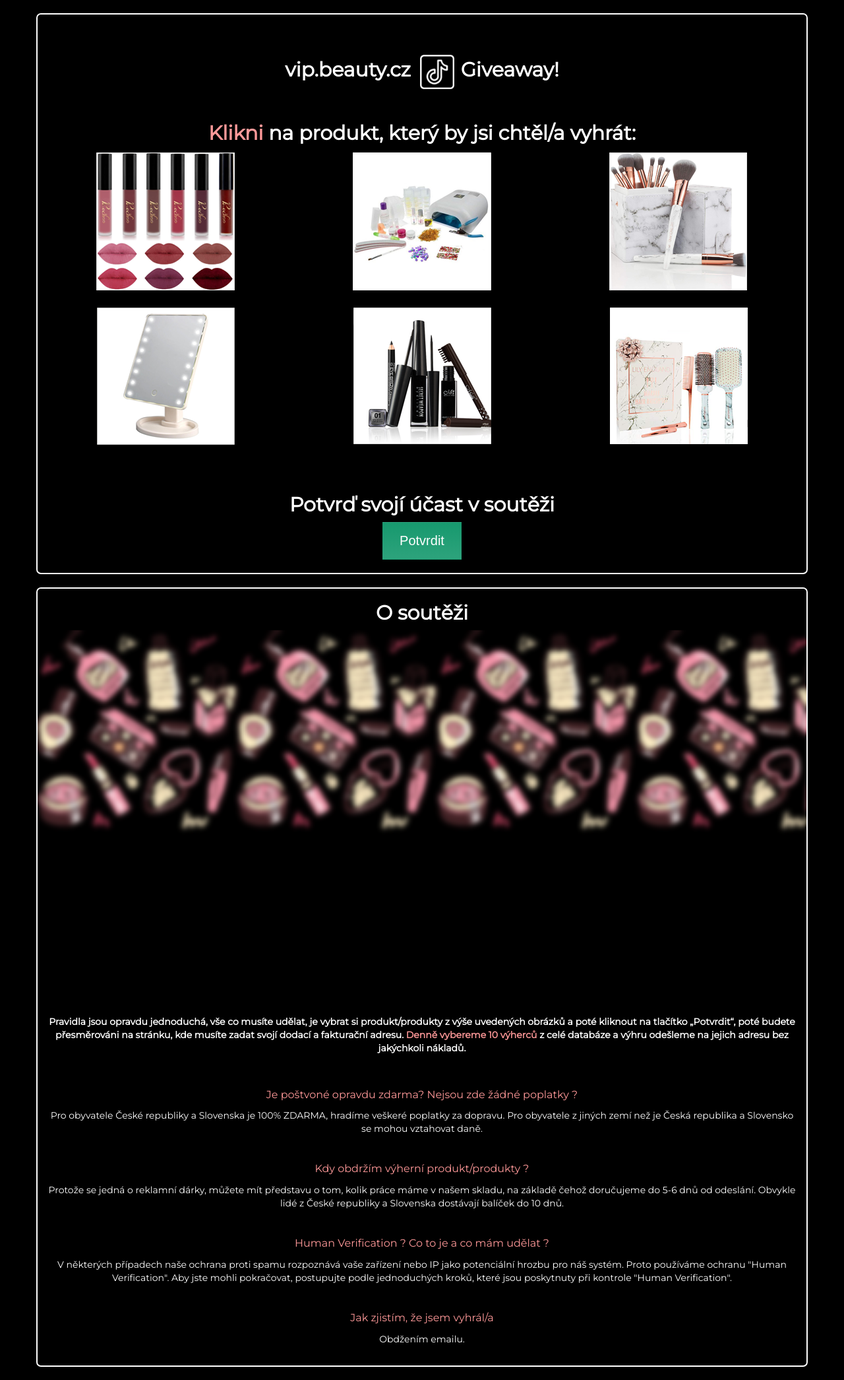
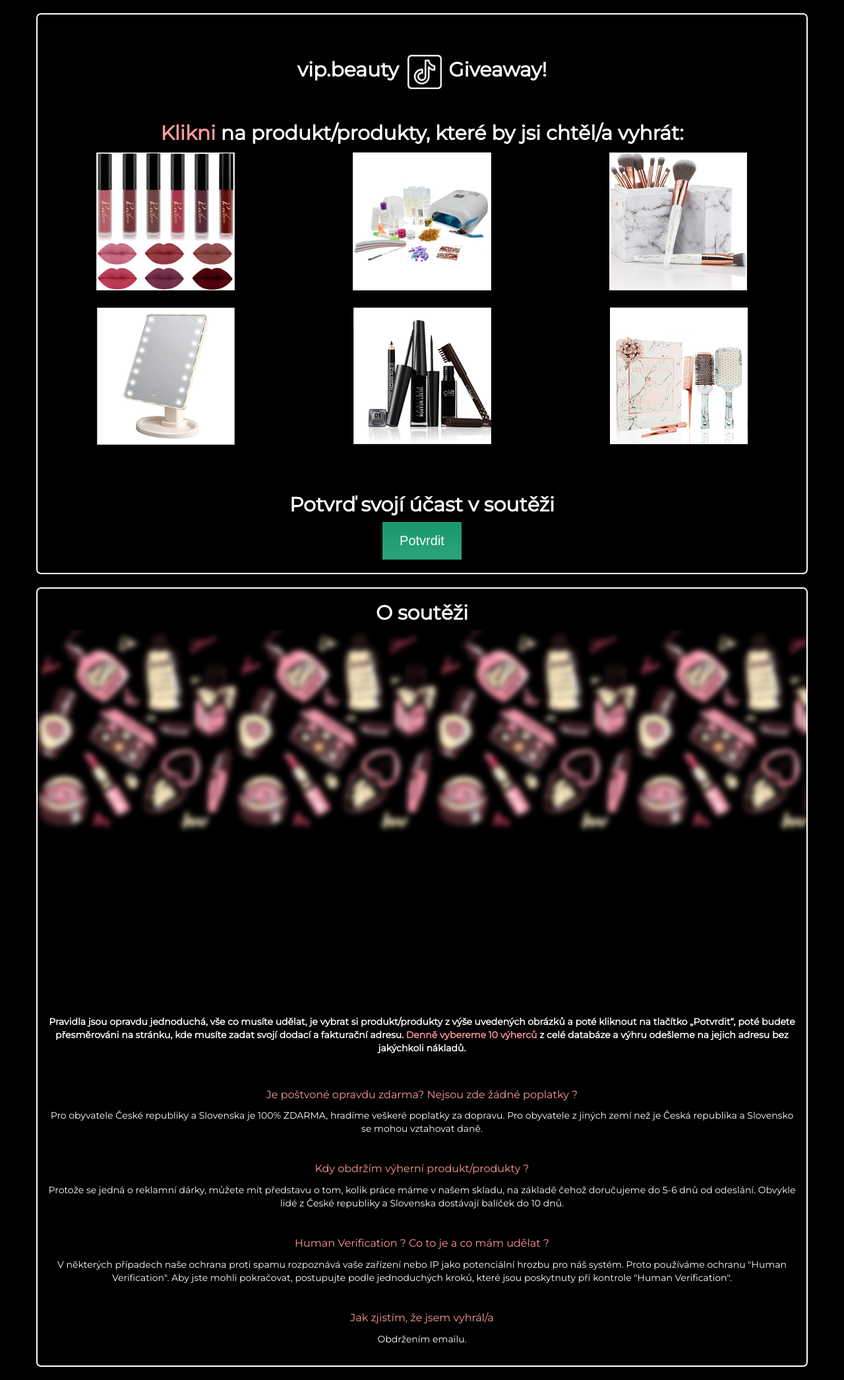
Before and after one commit to vipbeauty/GIVEAWAY, a plain HTML site: page index.html in a window 1280 px wide. Shown: the part 194-2285 px from the top of the page at 66% size. Drawn offline with nearby package versions, Linux system fonts and the light colour scheme; a web font is replaced by a local one.

Commit message:
Update and rename index.html.html to index.html

```diff
--- a/index.html.html
+++ b/index.html
@@ -200,12 +200,12 @@ input {
 	    <script src="//www.powr.io/powr.js?external-type=html"></script>
  <div class="powr-countdown-timer" id="aa464281_1503606631"></div>
 	 	 <div class="col-sm-12">
-	  		<h2 class="title" style="color: white;">vip.beauty.cz  <img src="img/adidas-small.png" alt=""> Giveaway!</h2>
+	  		<h2 class="title" style="color: white;">vip.beauty  <img src="img/adidas-small.png" alt=""> Giveaway!</h2>
 	 	 </div>
 
 
 	 	 <div class="col-sm-12 step">
-		 <br/><h2><span style="color: #ff9999;">Klikni</span><span style="color: #ffffff;"> na produkt, který by jsi chtěl/a vyhrát:</span></h2>
+		 <br/><h2><span style="color: #ff9999;">Klikni</span><span style="color: #ffffff;"> na produkt/produkty, které by jsi chtěl/a vyhrát: </span></h2>
 				<div class="row">
 						<div class="col-sm-4">
 
@@ -264,7 +264,7 @@ input {
 <p>V některých případech naše ochrana proti spamu rozpoznává vaše zařízení nebo IP jako potenciální hrozbu pro náš systém. Proto používáme ochranu "Human Verification". Aby jste mohli pokračovat, postupujte podle jednoduchých kroků, které jsou poskytnuty při kontrole "Human Verification".</p>
 
 <p class="small-title" style="color:#ff9999;">Jak zjistím, že jsem vyhrál/a</p>
-<p>Obdžením emailu.</p>
+<p>Obdržením emailu.</p>
 	</div>
 </div>
 
```
